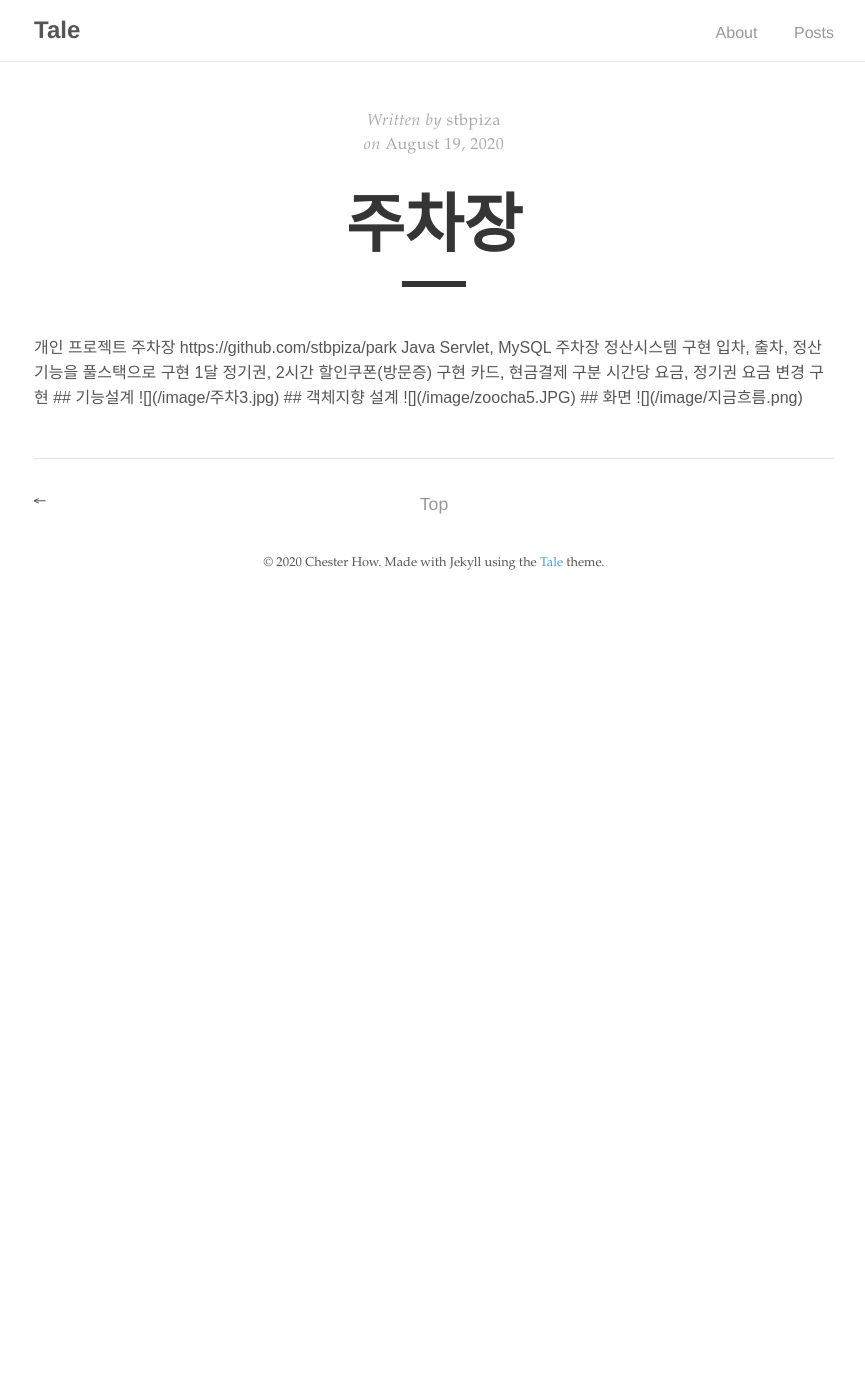
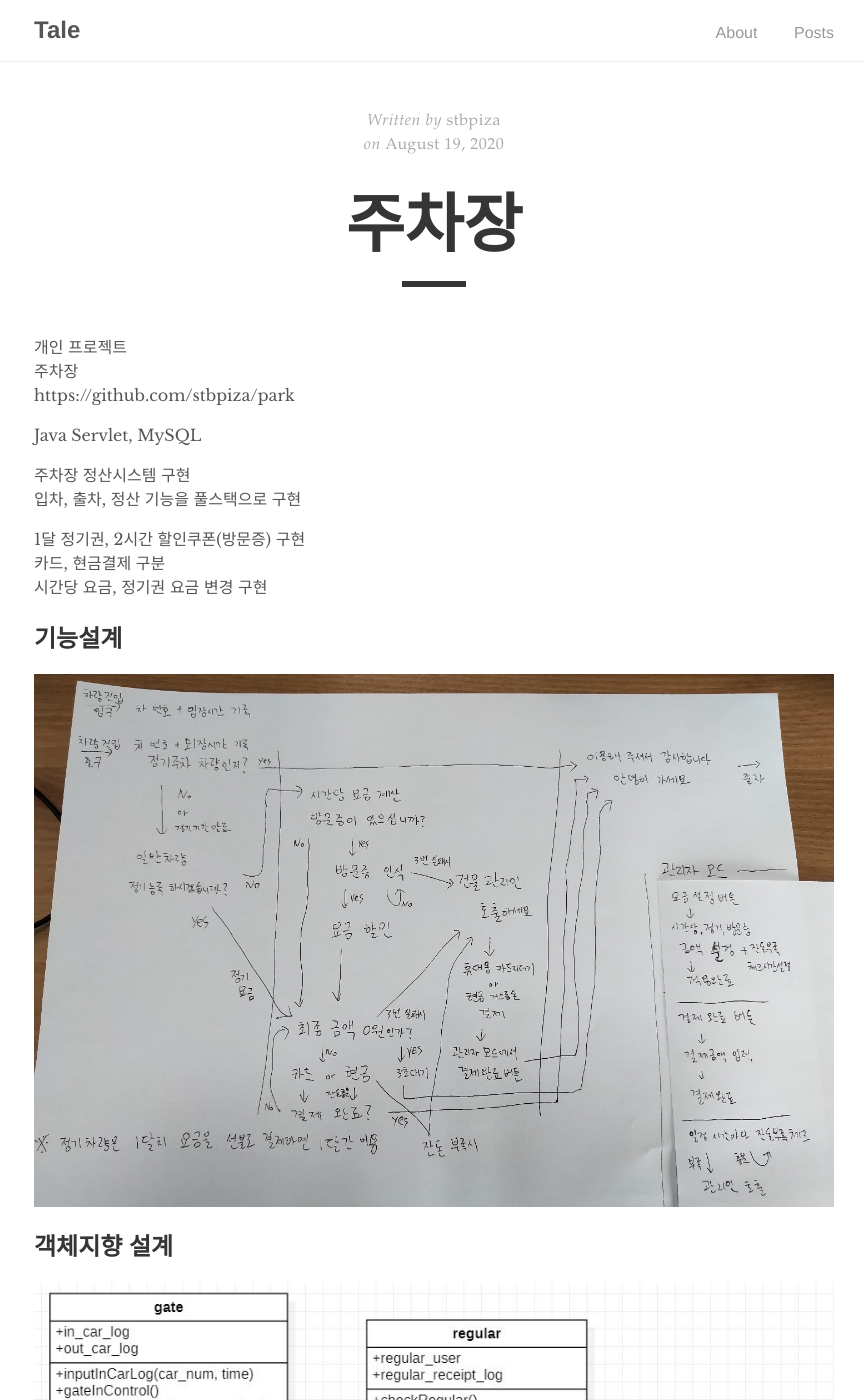
Before and after one commit to stbpiza/stbpiza.github.io, a Jekyll site: the page built from _posts/2020-08-19-parking.md, in a window 1280 px wide and 1400 px high. Shown: the whole window, without its empty margins (206-1071 px from the left). Built offline with Jekyll 4.4.1, drawn with Linux system fonts in a browser that asks for light colours.

Commit message:
Update 2020-08-19-parking.md

```diff
--- a/_posts/2020-08-19-parking.md
+++ b/_posts/2020-08-19-parking.md
@@ -3,7 +3,7 @@ layout: post
 title: "주차장"
 author: "stbpiza"
 ---
-<FONT face="Arial">
+
 개인 프로젝트
 주차장
 https://github.com/stbpiza/park
@@ -29,5 +29,3 @@ Java Servlet, MySQL
 
 ## 화면
 ![]({{ site.baseurl }}/image/지금흐름.png)
-
-</FONT>
```
